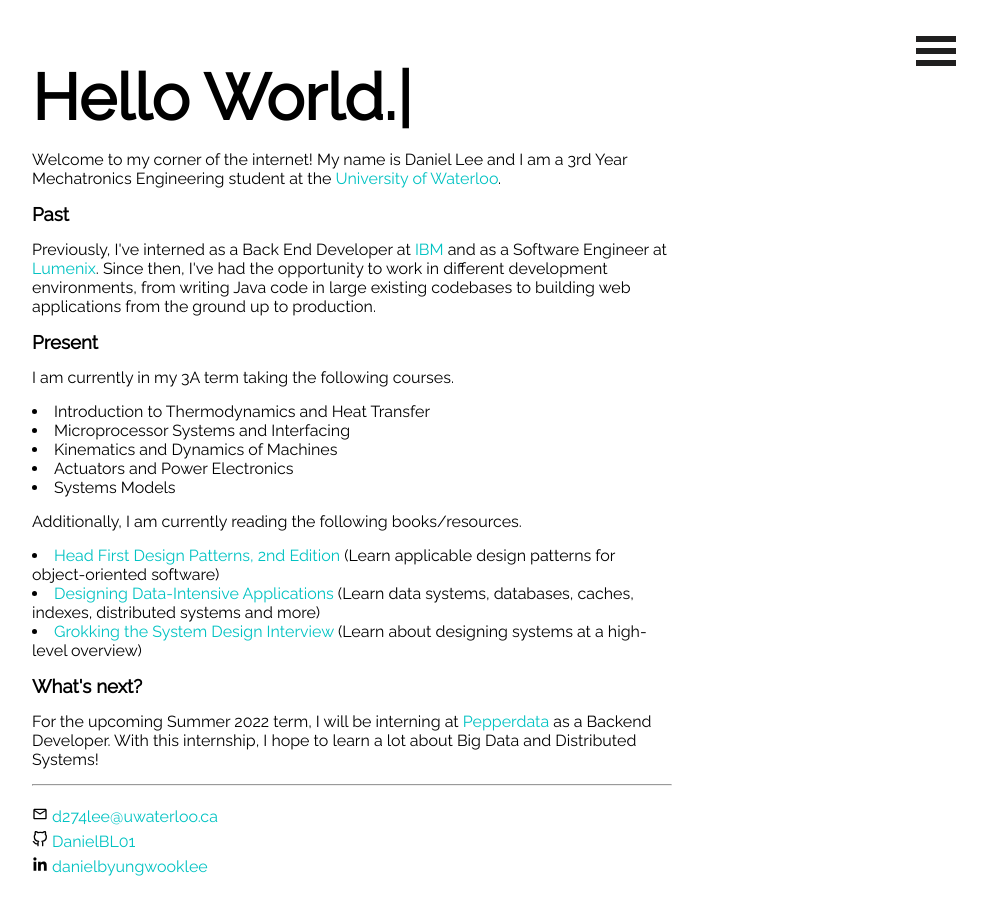
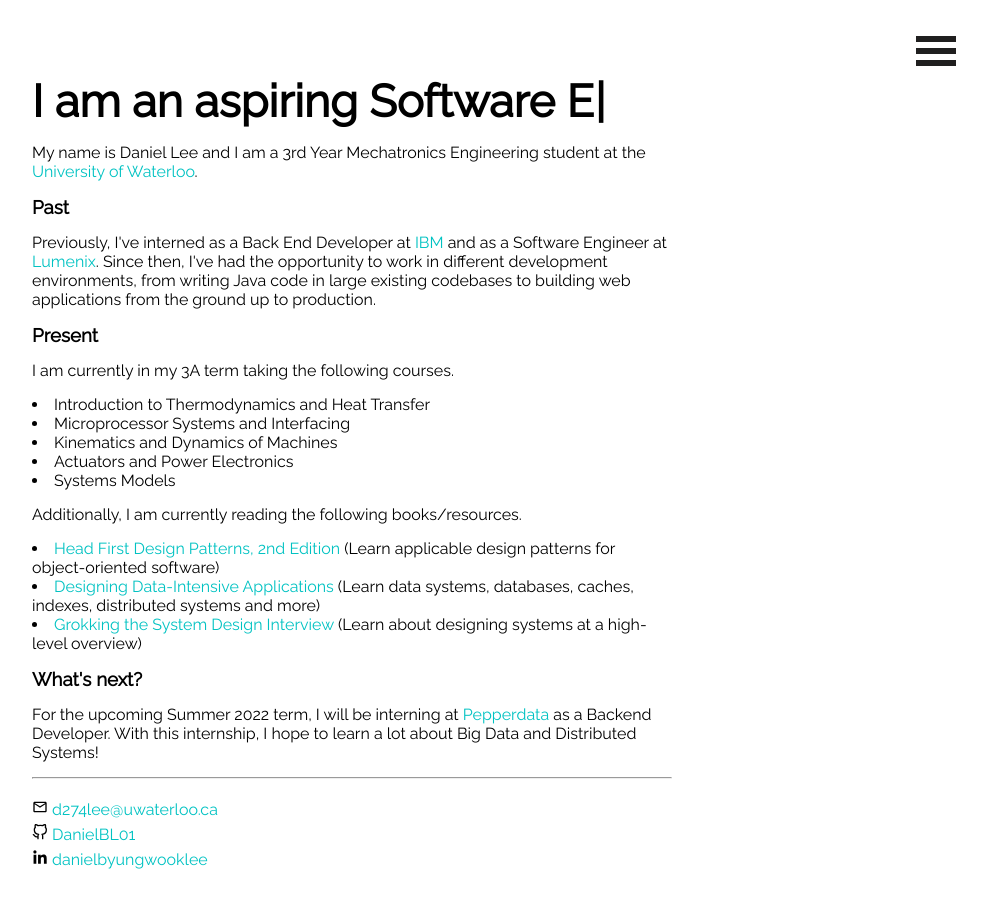
Before and after one commit to DanielBL01/DanielBL01.github.io, a React (Create React App) app: page / in a window 1280 px wide. Shown: the top 914 px of the page, without its empty margins (288-1275 px from the left). Built offline with nearby package versions, Linux system fonts and the light colour scheme.

Commit message:
typewritter effect for landing page

```diff
--- a/src/components/Home.js
+++ b/src/components/Home.js
@@ -7,17 +7,28 @@ import Typewriter from "typewriter-effect";
 function Home() {
     return (
         <div className="container">
-            <h1 className="page-header">
+            <h1 className="page-header-landing-page">
                 <Typewriter
+                    options={{
+                      loop: true,
+                      deleteSpeed: 40
+                    }}
+
                     onInit={(typewriter)=> {
                     typewriter
-                    .typeString("Hello World.")
+                    .pauseFor(1000)
+                    .typeString("I am an aspiring Software Engineer.")
+                    .pauseFor(1000)
+                    .deleteChars(18)
+                    .pauseFor(1000)
+                    .typeString("Entrepreneur.")
+                    .pauseFor(1000)
                     .start();
                     }}
                 />
             </h1>
             <p>
-                Welcome to my corner of the internet! My name is Daniel Lee and I am a 3rd Year Mechatronics Engineering student at the
+                My name is Daniel Lee and I am a 3rd Year Mechatronics Engineering student at the
                 <a href="https://uwaterloo.ca/"> University of Waterloo</a>.
             </p>
             <h3>Past</h3>
--- a/src/styles/App.css
+++ b/src/styles/App.css
@@ -53,6 +53,11 @@ img {
 
 .page-header {
     margin-top: 50px;
+}
+
+.page-header-landing-page {
+    margin-top: 65px;
+    font-size: 45px;
 }
 
 .profile {
```
